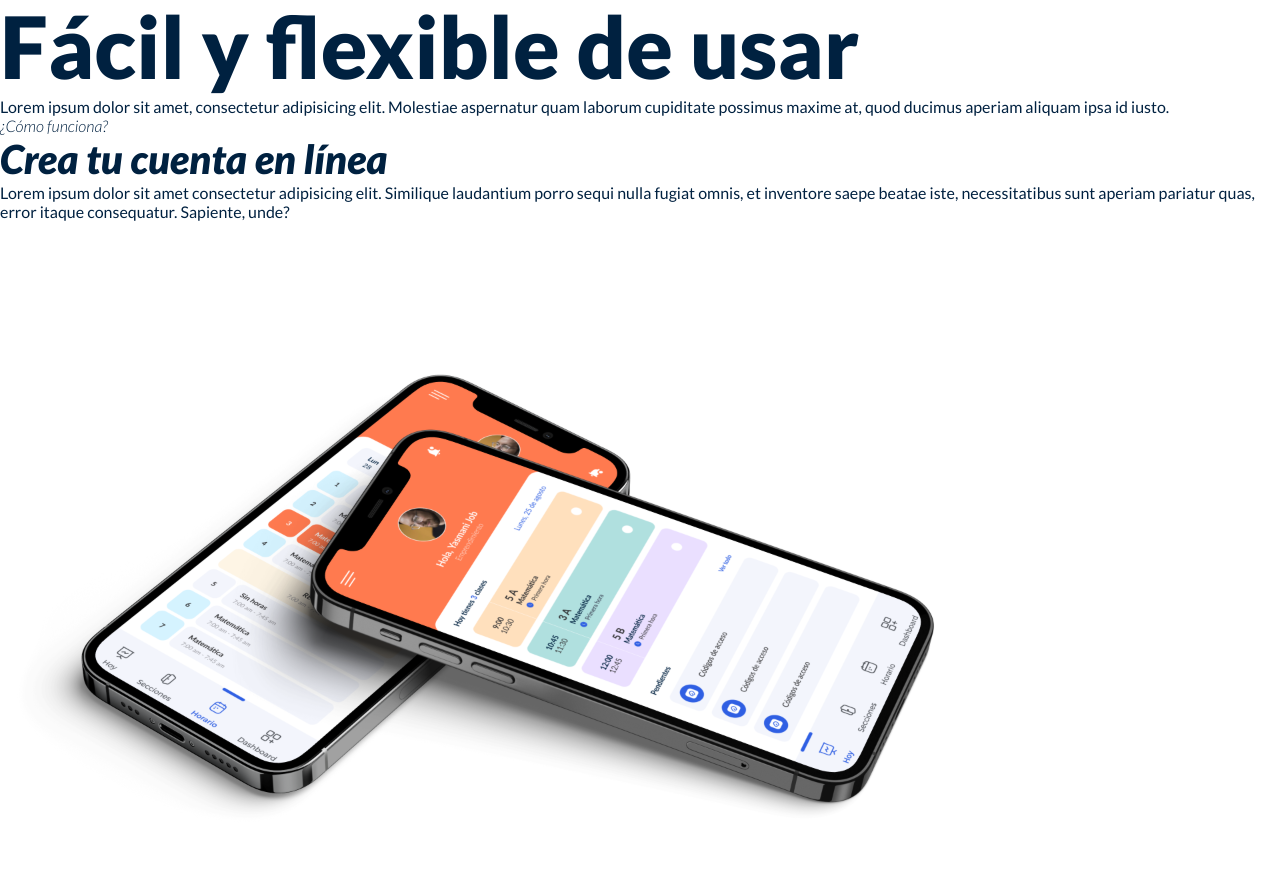
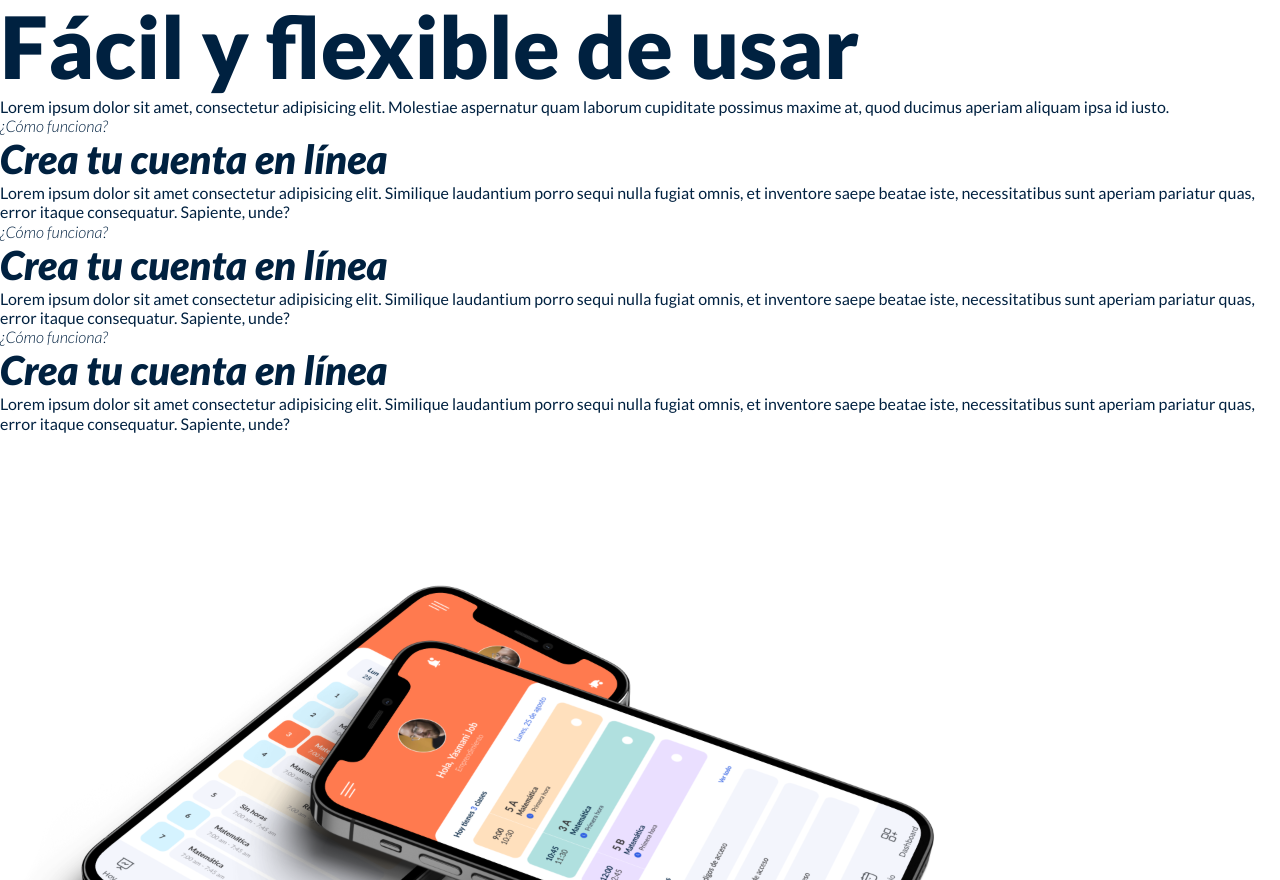
Before and after one commit to ChristDani/InkProject, a React (Vite) app: page / in a window 1280 px wide. Shown: the part 1920-2800 px from the top of the page. Built offline with nearby package versions, Linux system fonts and the light colour scheme.

Commit message:
edit carusel
Co-authored-by: Christian Daniel <ChristDani@users.noreply.github.com>

```diff
--- a/src/components/navbar/index.tsx
+++ b/src/components/navbar/index.tsx
@@ -13,7 +13,7 @@ const Navbar = () => {
                 <div className='flex items-center'>
                     <ul className='list-none flex justify-around text-black gap-8 items-center'>
                         <li>Inicio</li>
-                        <li>Beneficios</li>
+                        <li><a href="#image2">Beneficios</a></li>
                         <li>Planes</li>
                         <li>¿Por qué Inkuña?</li>
                         <li className='text-white bg-[#2F5FE3] w-[165px] h-[65px] hover:bg-[#2f4ae3] focus:ring-4 focus:ring-blue-300 font-medium rounded-[30px] px-5 py-2.5 me-2 mb-2 focus:outline-none cursor-pointer flex items-center justify-center shadow-sm'>Reservar Demo</li>
--- a/src/css/index.css
+++ b/src/css/index.css
@@ -9,6 +9,7 @@
   font-weight: 400;
   font-style: normal;
   line-height: 19.2px;
+  scroll-behavior: smooth;
 }
 
 .lato-thin {
--- a/src/pages/home/usabilidadScroll.tsx
+++ b/src/pages/home/usabilidadScroll.tsx
@@ -2,9 +2,10 @@ import { Mousewheel, Pagination } from "swiper/modules";
 import { Swiper, SwiperSlide } from "swiper/react";
 // import Swiper styles
 import "swiper/css";
-import Phone2 from "../../common/images/phone2";
+import { useEffect, useState } from "react";
 
 const UsabilidadScroll = () => {
+  const [number, setNumber] = useState(0);
   const images = [
     "src/images/home/phone.svg",
     "src/images/home/hand.svg",
@@ -14,7 +15,40 @@ const UsabilidadScroll = () => {
     "src/images/home/hand.svg",
     "src/images/home/iPhone 13.svg",
   ];
+
+ const observer = new IntersectionObserver(
+    (entries) => {
+      entries.forEach((entry) => {
+        if (entry.isIntersecting) {
+          console.log(entry.target.id); // Muestra el ID del div visible
+        }
+      });
+    },
+    {
+      threshold: 0.5,
+    }
+  );
+
+  useEffect(() => {
+    const divs = document.querySelectorAll('.image');
+    divs.forEach((div) => {
+      observer.observe(div);
+    });
+
+    return () => {
+      divs.forEach((div) => {
+        observer.unobserve(div);
+      });
+    };
+  }, []);
+  const putImage = (position: number) => {
+    const img = document.getElementById('imgCarrusel');
+
+    img!.setAttribute('src',`${images[position - 1]}`);
+  }
+
   return (
+
     <div>
       <div className="text-center m-4">
         <h2 className="lato-black">Fácil y flexible de usar</h2>
@@ -24,6 +58,7 @@ const UsabilidadScroll = () => {
           aperiam aliquam ipsa id iusto.
         </p>
       </div>
+      {/*
       <div className="flex">
         <Swiper
           direction={"vertical"}
@@ -55,6 +90,53 @@ const UsabilidadScroll = () => {
           ))
           }
         </Swiper>
+      </div>*/}
+      <div className="flex">
+        <div className="w-1/2 bg-red-500">
+          <div id="image1" className="flex flex-col justify-center items-center h-screen .image">
+              <p className="lato-light-italic">¿Cómo funciona?</p>
+              <h2 className="lato-black-italic">Crea tu cuenta en línea</h2>
+              <p className="w-[400px]">
+                Lorem ipsum dolor sit amet consectetur adipisicing elit.
+                Similique laudantium porro sequi nulla fugiat omnis, et
+                inventore saepe beatae iste, necessitatibus sunt aperiam
+                pariatur quas, error itaque consequatur. Sapiente, unde?
+              </p>
+          </div>
+          <div id="image2" onGotPointerCapture={() => console.log('funciona')
+          } /*onFocus={() => putImage(2)}*/  className="p-14 h-screen .image ">
+            <p className=" lato-light-italic">¿Cómo funciona?</p>
+            <h2 className="lato-black-italic">Crea tu cuenta en línea</h2>
+            <p className="w-[400px]">
+              Lorem ipsum dolor sit amet consectetur adipisicing elit.
+              Similique laudantium porro sequi nulla fugiat omnis, et
+              inventore saepe beatae iste, necessitatibus sunt aperiam
+              pariatur quas, error itaque consequatur. Sapiente, unde?
+            </p>
+          </div>
+          <div id="image3" onFocus={() => putImage(3)} className="p-14 h-screen ">
+            <p className=" lato-light-italic">¿Cómo funciona?</p>
+            <h2 className="lato-black-italic">Crea tu cuenta en línea</h2>
+            <p className="w-[400px]">
+              Lorem ipsum dolor sit amet consectetur adipisicing elit.
+              Similique laudantium porro sequi nulla fugiat omnis, et
+              inventore saepe beatae iste, necessitatibus sunt aperiam
+              pariatur quas, error itaque consequatur. Sapiente, unde?
+            </p>
+          </div>
+        </div>
+        <div>
+
+        </div>
+        <div className="w-1/2">
+          <div className="sticky top-1/4 overflow-hidden m-auto rounded-[50px] bg-[#EDD9FF] w-[400px] h-[400px]">
+            <div className="relative">
+              <img id='imgCarrusel' src={images[0]} alt="" className="" />
+              <div className="absolute top-0 bg-gradient-to-t from-[#e6d1f9] w-full h-full">
+              </div>
+            </div>
+          </div>
+        </div>
       </div>
     </div>
   );
```
